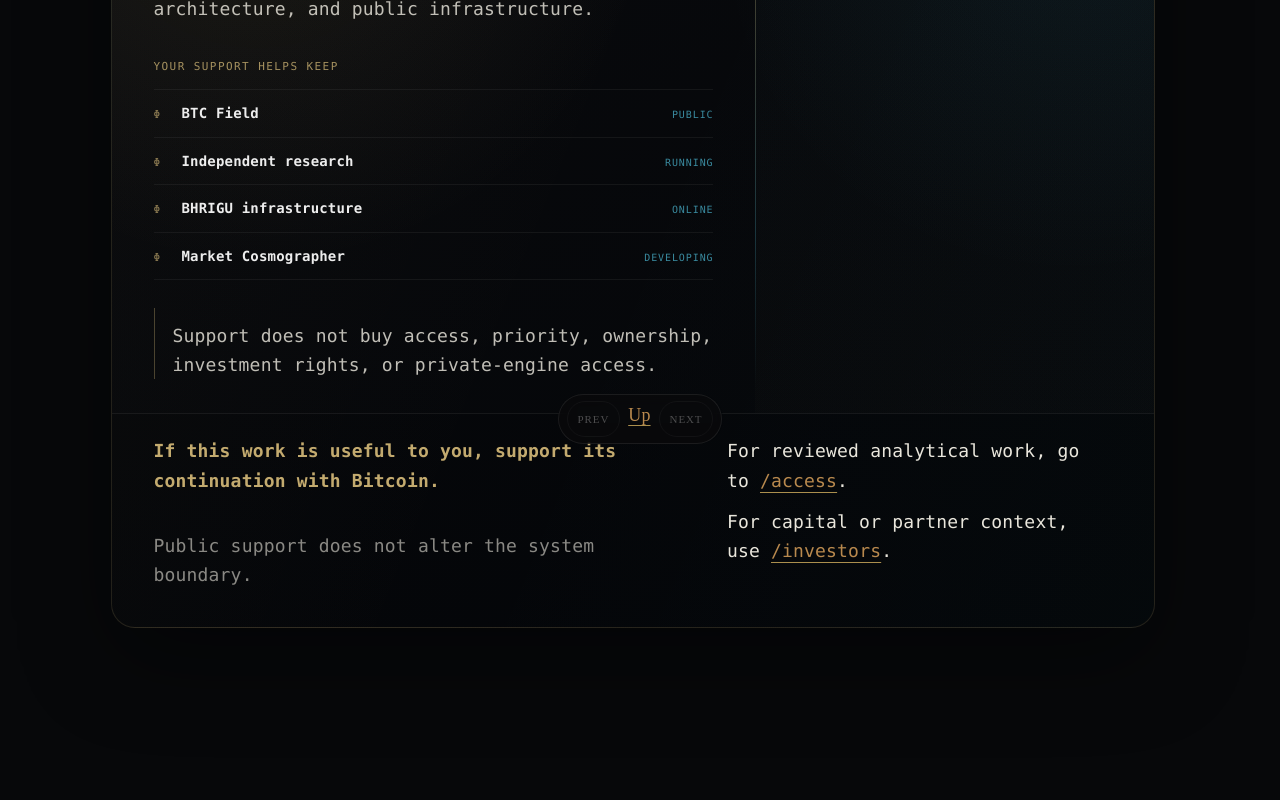
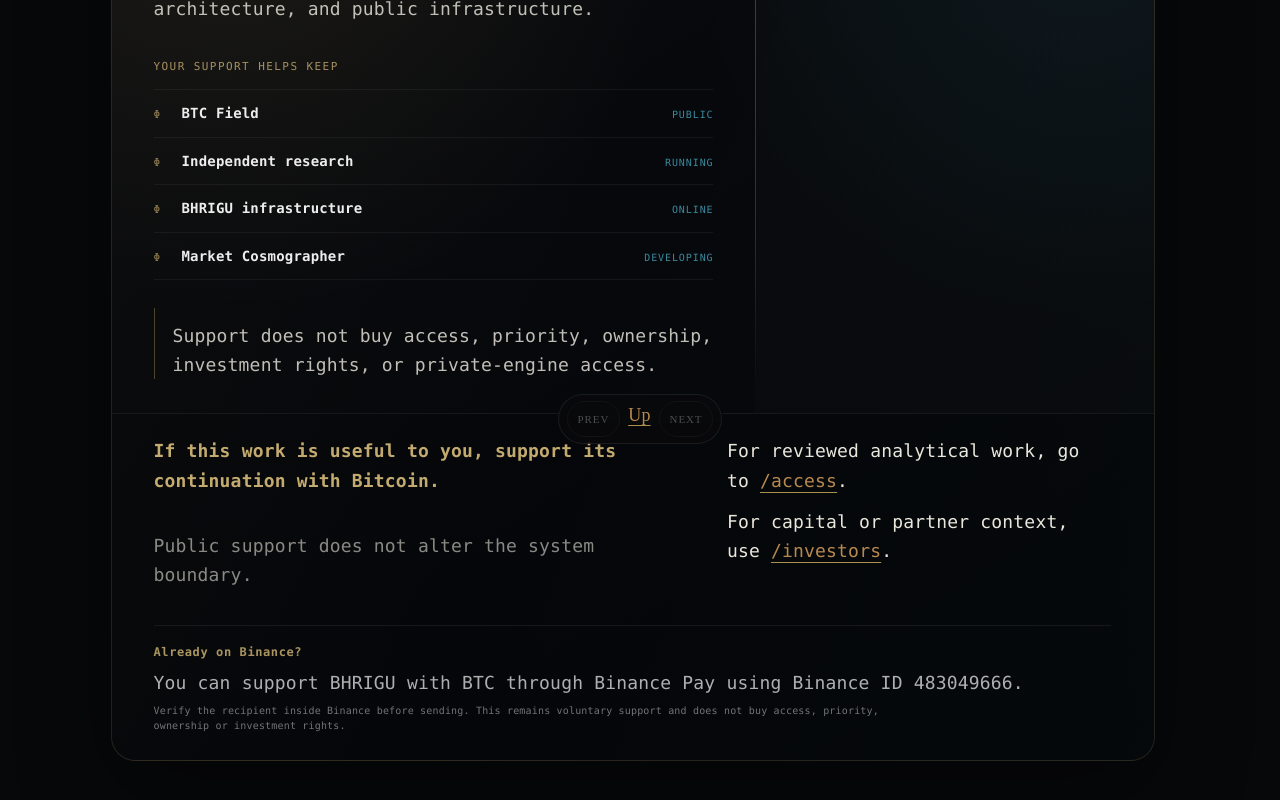
Before and after one commit to AiBhrigu/bhrigu-portal, a Next.js app: page /support in a window 1280 px wide. Shown: the part 338-1138 px from the top of the page. Built offline with nearby package versions, Linux system fonts and the light colour scheme; no server answers.

Commit message:
Revenue surfaces: add secondary Binance Pay BTC rail

```diff
--- a/pages/support.js
+++ b/pages/support.js
@@ -37,6 +37,9 @@ const PAGE_COPY = {
     boundary: "Support does not buy access, priority, ownership, investment rights, or private-engine access.",
     access: "For reviewed analytical work, go to",
     investors: "For capital or partner context, use",
+    binanceTitle: "Already on Binance?",
+    binanceBody: "You can support BHRIGU with BTC through Binance Pay using Binance ID 483049666.",
+    binanceSafety: "Verify the recipient inside Binance before sending. This remains voluntary support and does not buy access, priority, ownership or investment rights.",
     closed: "Support the public surface",
     footer: "Public support does not alter the system boundary.",
   },
@@ -55,6 +58,9 @@ const PAGE_COPY = {
     boundary: "Поддержка не покупает доступ, приоритет, собственность, инвестиционные права или доступ к приватному движку.",
     access: "Для аналитической работы с review перейдите в",
     investors: "Для капитала или партнёрского контекста используйте",
+    binanceTitle: "Уже пользуетесь Binance?",
+    binanceBody: "Можно поддержать BHRIGU в BTC через Binance Pay по Binance ID 483049666.",
+    binanceSafety: "Перед отправкой проверьте получателя в интерфейсе Binance. Это по-прежнему добровольная поддержка и она не покупает доступ, приоритет, собственность или инвестиционные права.",
     closed: "Поддержать публичный контур",
     footer: "Публичная поддержка не меняет границы системы.",
   },
@@ -142,6 +148,11 @@ export default function Support({ donationSurface = null, locale = "en" }) {
               <p>{copy.investors} <Link href={withPublicLocale("/investors", locale)}>/investors</Link>.</p>
             </div>
             <p className="footer">{copy.footer}</p>
+            <aside className="binanceRail" data-support-secondary-rail="BINANCE_PAY_BTC_V0_1">
+              <strong>{copy.binanceTitle}</strong>
+              <p>{copy.binanceBody}</p>
+              <small>{copy.binanceSafety}</small>
+            </aside>
           </section>
         </section>
       </main>
@@ -233,6 +244,17 @@ export default function Support({ donationSurface = null, locale = "en" }) {
         .routes { grid-column: 2; grid-row: 1 / span 2; }
         .routes a { color: rgba(83,201,230,.88); text-underline-offset: 3px; }
         .footer { opacity: .58; font-size: 12px; }
+        .binanceRail {
+          grid-column: 1 / -1;
+          display: grid;
+          gap: 6px;
+          padding: 16px 0 0;
+          border-top: 1px solid rgba(255,255,255,.065);
+          color: rgba(255,255,255,.62);
+        }
+        .binanceRail strong { color: rgba(222,194,125,.76); font-size: 12px; letter-spacing: .05em; }
+        .binanceRail p { margin: 0; color: rgba(255,255,255,.68); font-size: 13px; line-height: 1.55; }
+        .binanceRail small { max-width: 760px; color: rgba(255,255,255,.44); font-size: 10px; line-height: 1.55; }
         .action {
           min-height: 44px;
           display: flex;
@@ -248,6 +270,7 @@ export default function Support({ donationSurface = null, locale = "en" }) {
           .actionRegion { padding: 26px 30px 30px; border-left: 0; border-top: 1px solid rgba(222,194,125,.16); border-image: none; }
           .supportingZone { grid-template-columns: 1fr; padding: 21px 30px 25px; }
           .routes { grid-column: 1; grid-row: auto; }
+          .binanceRail { grid-column: 1; }
         }
         @media (max-width: 560px) {
           .wrap { padding: 13px 8px 56px; }
```
